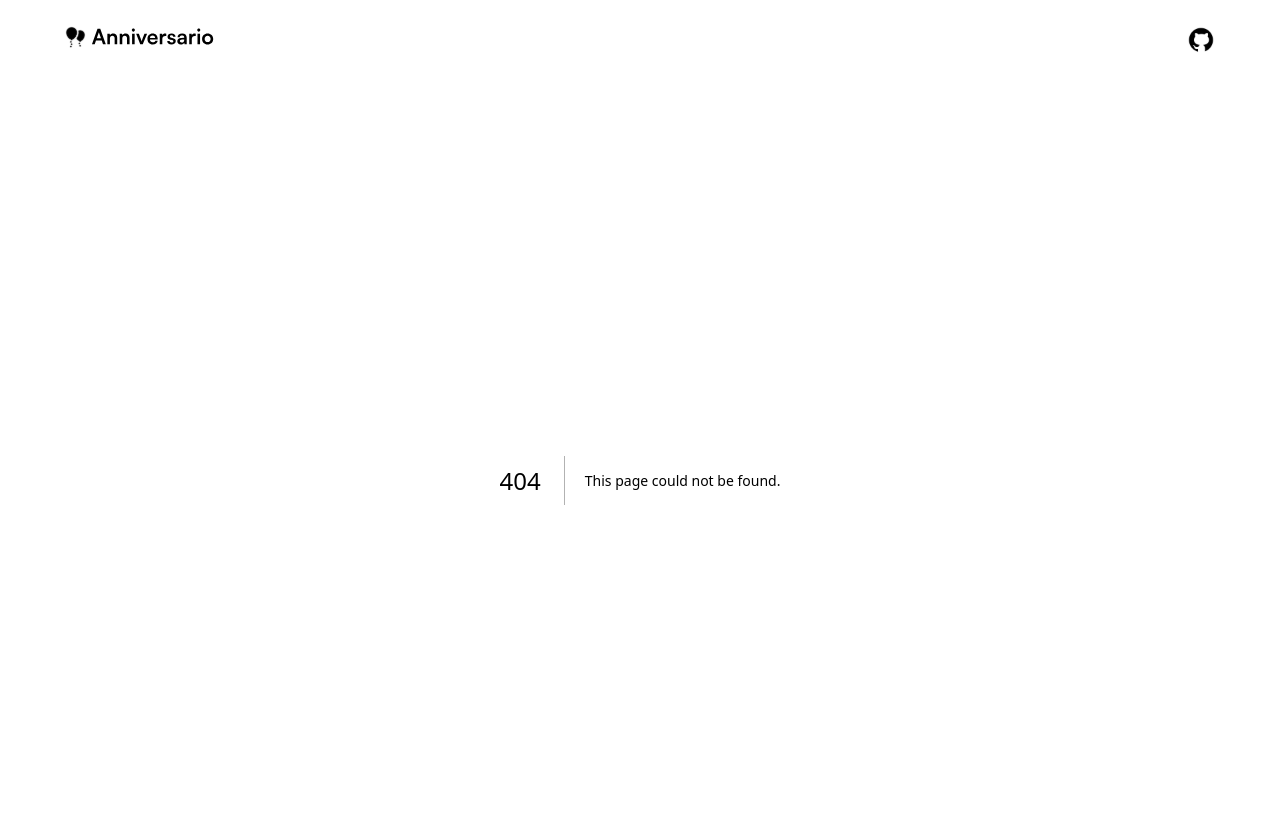
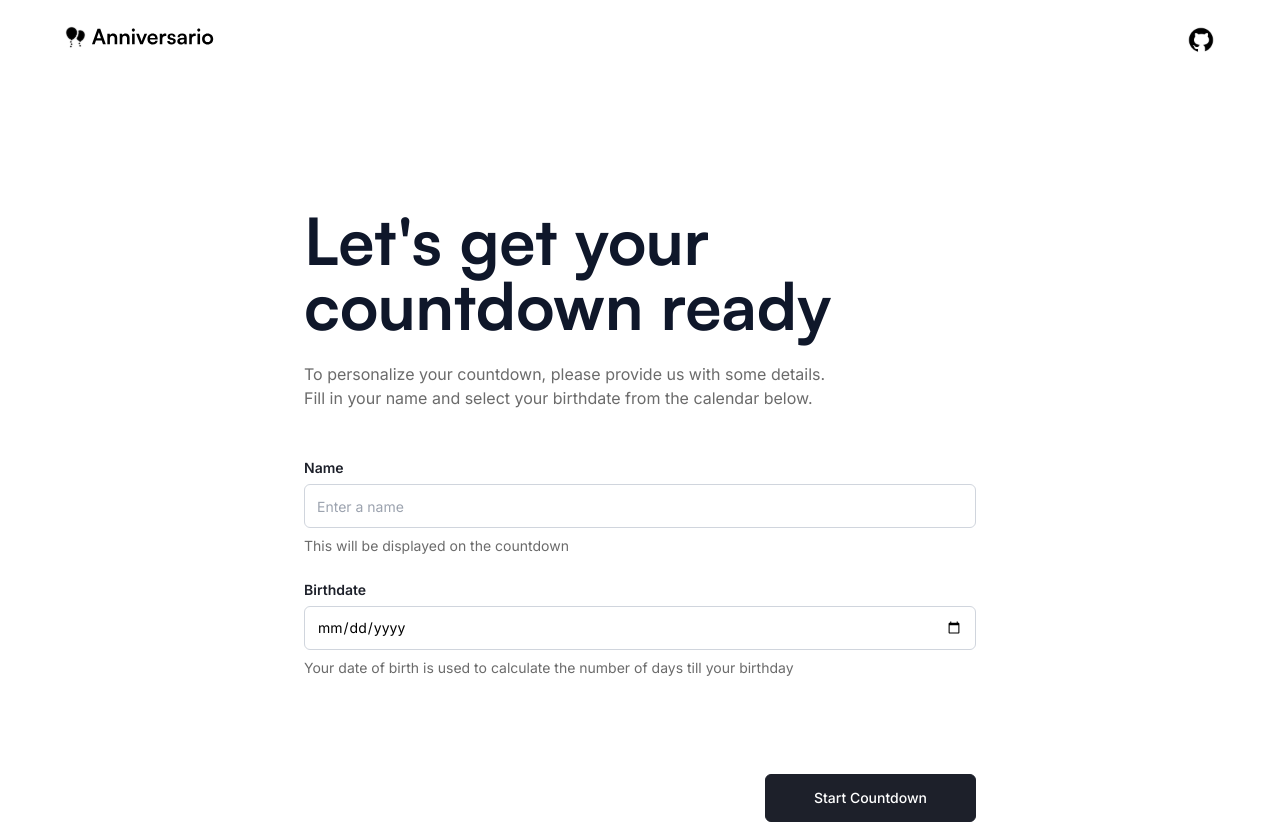
Before and after one commit to JaleelB/anniversario, a Next.js app: page /configure in a window 1280 px wide. Before the commit this address had no page. Shown: the top 824 px of the page. Built offline with nearby package versions, Linux system fonts and the light colour scheme.

Commit message:
feat: countdown setup page

```diff
--- /dev/null
+++ b/src/app/configure/layout.tsx
@@ -0,0 +1,13 @@
+
+export default function ConfigLayout({
+    children,
+  }: {
+    children: React.ReactNode;
+  }) {
+
+      return (
+          <main className='flex-1 container max-w-5xl mx-auto'>
+              {children}
+          </main>
+      );
+  }
--- /dev/null
+++ b/src/app/configure/page.tsx
@@ -0,0 +1,47 @@
+import Button from "~/components/ui/button";
+import Input from "~/components/ui/input";
+
+export default function ConfigPage(){
+  return(
+      <section className="flex items-center justify-center space-y-6 pb-8 pt-12 md:pb-12 md:pt-10 lg:py-32 mx-auto">
+          <div className="w-full max-w-2xl flex flex-col items-center gap-6 md:gap-12 text-left px-4 sm:px-0">
+            <div className="w-full">
+              <h2 className="mb-2 md:mb-6 font-heading text-3xl sm:text-5xl md:text-[65px] text-slate-900 font-bold leading-tight">
+                <span>Let&apos;s get your</span>
+                <br/>
+                <span>countdown ready</span>
+              </h2>
+              <p className="text-sm sm:text-base  max-w-[33rem] text-secondary">
+                To personalize your countdown, please provide us with some
+                details. Fill in your name and select your birthdate from
+                the calendar below.
+              </p>
+            </div>
+            <div className="w-full flex flex-col gap-6">
+              <Input
+                type="text"
+                label="Name"
+                name="name"
+                placeholder="Enter a name"
+                helper="This will be displayed on the countdown"
+                required
+              />
+              <Input
+                type="date"
+                label="Birthdate"
+                name="birthdate"
+                placeholder="Pick a date"
+                helper="Your date of birth is used to calculate the number of days till your birthday"
+                required
+              />
+            </div>
+            <Button
+              size="lg"
+              className="mt-6 md:mt-12 w-full sm:ml-auto sm:w-auto"
+            >
+              Start Countdown
+            </Button>
+          </div>
+      </section>
+  )
+}
--- a/src/app/layout.tsx
+++ b/src/app/layout.tsx
@@ -32,11 +32,9 @@ export default function RootLayout({
           `
         }
       >
-          <div className='flex w-screen h-screen flex-col'>
+          <div className='flex w-screen min-h-screen flex-col'>
             <Header/>
-            <main className='flex-1 container max-w-5xl mx-auto'>
-              {children}
-            </main>
+            {children}
             <Footer/>
           </div>
       </body>
--- a/src/app/page.tsx
+++ /dev/null
@@ -1,11 +0,0 @@
-export default function IndexPage(){
-  return(
-      <section className="w-full space-y-6 pb-8 pt-6 md:pb-12 md:pt-10 lg:py-32 mx-auto">
-          <div className="flex flex-col items-center gap-4 text-center">
-              <h1 className="text-4xl text-slate-900 md:text-6xl font-bold leading-tight">
-                  HI
-              </h1>
-          </div>
-      </section>
-  )
-}
--- a/src/components/ui/input.tsx
+++ b/src/components/ui/input.tsx
@@ -3,19 +3,21 @@ import React, { type InputHTMLAttributes, type ForwardedRef } from 'react';
 interface InputProps extends InputHTMLAttributes<HTMLInputElement> {
     label?: string;
     helper?: string;
+    placeholder?: string;
 }
 
-function InputComponent({ label, className = "", helper, ...props }: InputProps, ref: ForwardedRef<HTMLInputElement>) {
+function InputComponent({ label, placeholder, className = "", helper, ...props }: InputProps, ref: ForwardedRef<HTMLInputElement>) {
 
     return (
         <div className="flex flex-col w-full">
-            {label && <label className="text-left mb-1.5 text-primary text-sm">{label}</label>}
+            {label && <label className="text-left mb-1.5 font-semibold text-primary text-sm">{label}</label>}
             <input
                 ref={ref}
+                placeholder={placeholder}
                 className={`border w-full border-input bg-transparent font-normal px-3 py-2 text-sm h-11 rounded-md focus-visible:outline-none focus-visible:ring-2 focus-visible:ring-ring focus-visible:ring-offset-2 focus:outline-none focus:ring disabled:cursor-not-allowed disabled:bg-neutral-100 disabled:opacity-50 ${className}`}
                 {...props}
             />
-            {helper && <p className="text-sm">{helper}</p>}
+            {helper && <p className="text-sm text-secondary mt-2">{helper}</p>}
         </div>
     );
 }
```
